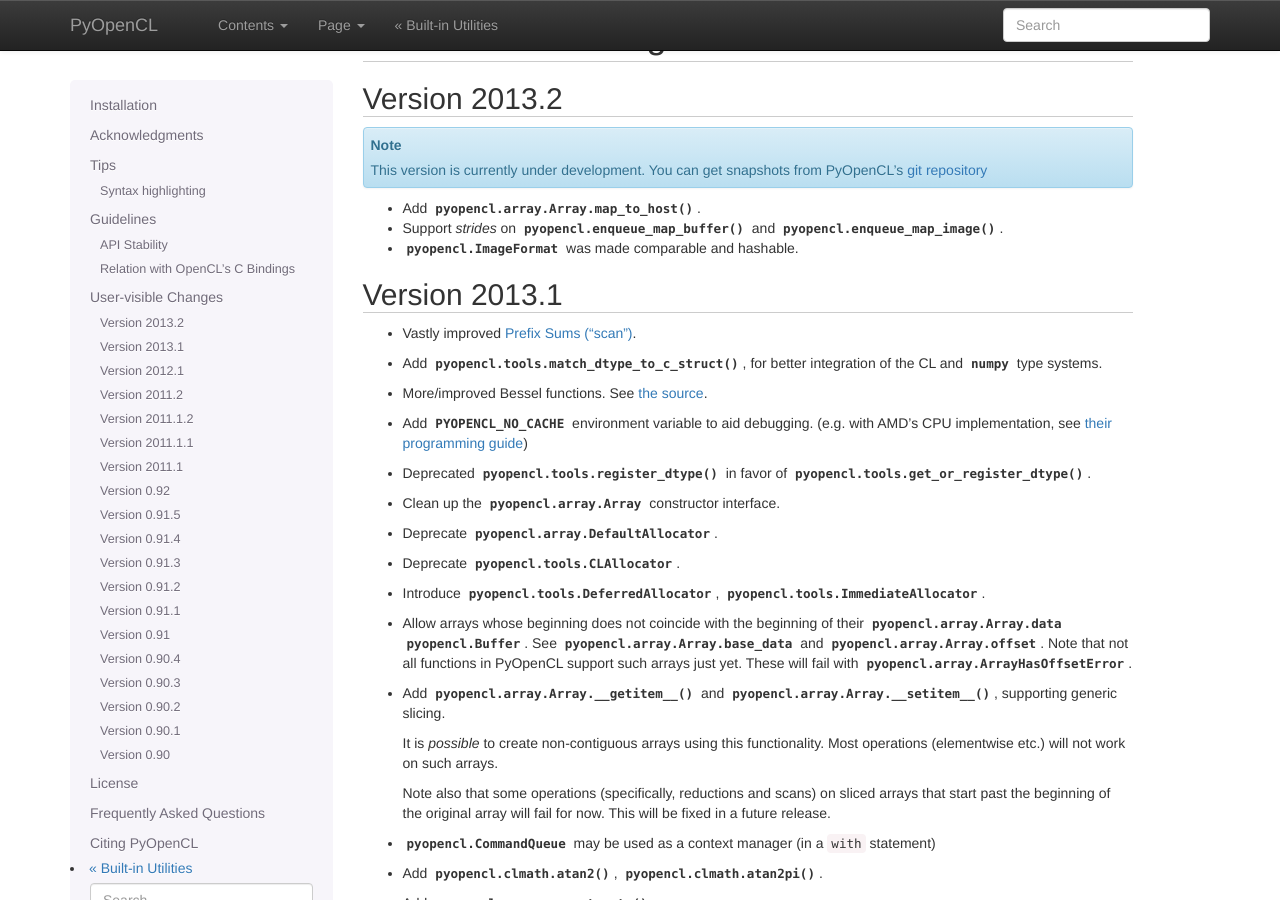
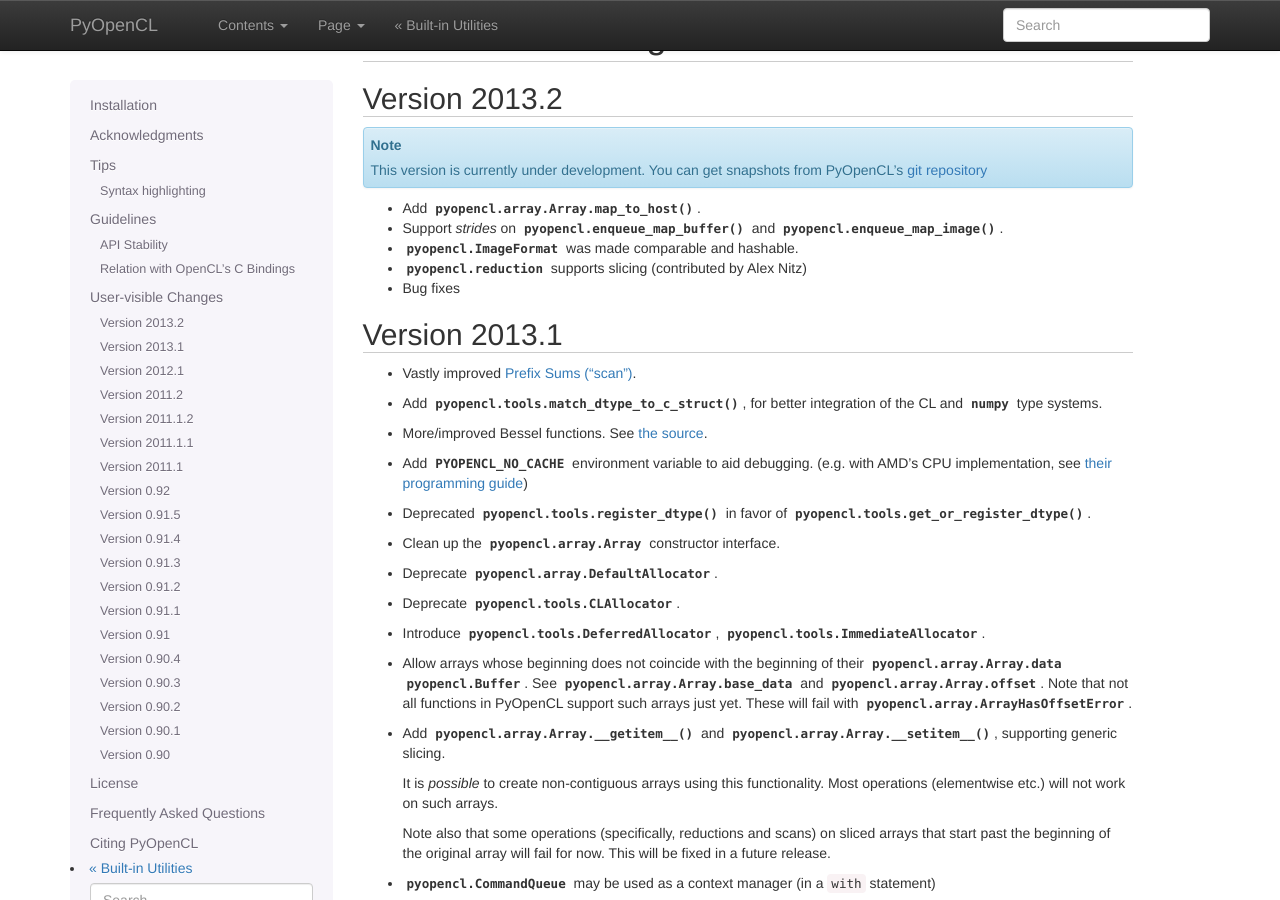
Before and after one commit to inducer/pyopencl, a Sphinx documentation site: the page built from doc/misc.rst, in a window 1280 px wide and 900 px high, scrolled down 981 px. Built offline with Sphinx 7.4.7, drawn with Linux system fonts in a browser that asks for light colours.

Commit message:
Ack Alex in change log

```diff
--- a/doc/misc.rst
+++ b/doc/misc.rst
@@ -83,6 +83,8 @@ Version 2013.2
 * Support *strides* on :func:`pyopencl.enqueue_map_buffer` and
   :func:`pyopencl.enqueue_map_image`.
 * :class:`pyopencl.ImageFormat` was made comparable and hashable.
+* :mod:`pyopencl.reduction` supports slicing (contributed by Alex Nitz)
+* Bug fixes
 
 Version 2013.1
 --------------
```
